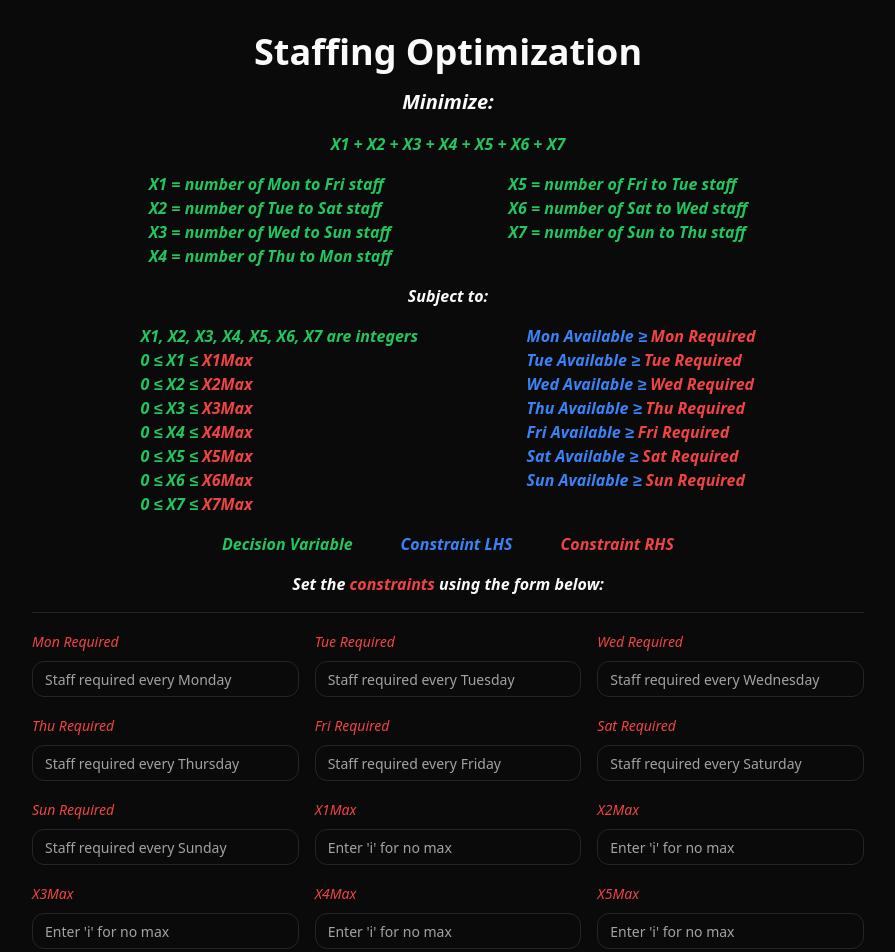
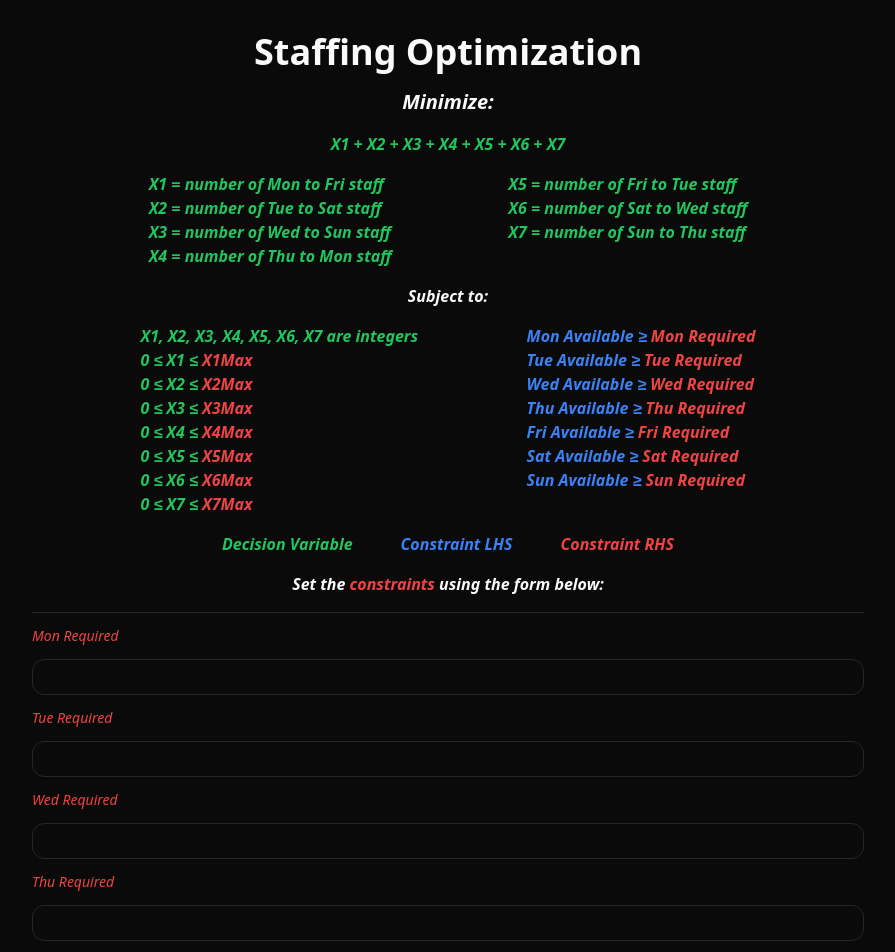
Before and after one commit to remilebeau/optimization, a Next.js app: page / in a window 1280 px wide. Shown: the top 952 px of the page, without its empty margins (192-1087 px from the left). Built offline with nearby package versions, Linux system fonts and the light colour scheme.

Commit message:
remove FieldWithLabel component

```diff
--- a/src/components/FieldWithLabel.tsx
+++ /dev/null
@@ -1,39 +0,0 @@
-import {
-  FormLabel,
-  FormControl,
-  FormField,
-  FormItem,
-  FormMessage,
-} from "@/components/ui/form";
-import { Input } from "@/components/ui/input";
-import { useFormContext } from "react-hook-form";
-
-type Props = {
-  label: string;
-  name: string;
-  placeholder?: string;
-};
-
-export default function FieldWithLabel({ label, name, placeholder }: Props) {
-  const form = useFormContext();
-  return (
-    <FormField
-      control={form.control}
-      name={name}
-      render={({ field }) => (
-        <FormItem>
-          <FormLabel>{label}</FormLabel>
-          <FormControl>
-            <Input
-              required
-              placeholder={placeholder}
-              className="rounded-xl"
-              {...field}
-            />
-          </FormControl>
-          <FormMessage />
-        </FormItem>
-      )}
-    />
-  );
-}
--- a/src/components/OptimizationForm.tsx
+++ b/src/components/OptimizationForm.tsx
@@ -1,5 +1,6 @@
 "use client";
-import { Form } from "@/components/ui/form";
+import { Form, FormControl, FormField } from "@/components/ui/form";
+import { Input } from "@/components/ui/input";
 import { zodResolver } from "@hookform/resolvers/zod";
 import { useForm } from "react-hook-form";
 import { z } from "zod";
@@ -7,9 +8,9 @@ import optimization from "@/lib/optimization";
 import OptimizationResults from "@/components/OptimizationResults";
 import Loader from "@/components/Loader";
 import { Button } from "@/components/ui/button";
-import FieldWithLabel from "@/components/FieldWithLabel";
 import { useState } from "react";
 import type { OptimalSolution } from "@/types/OptimalSolution";
+import { Label } from "@/components/ui/label";
 
 export default function OptimizationForm() {
   const formSchema = z.object({
@@ -68,78 +69,148 @@ export default function OptimizationForm() {
         <Form {...form}>
           <form
             onSubmit={form.handleSubmit(onSubmit)}
-            className="flex flex-col gap-4 italic text-red-500 sm:grid sm:grid-cols-3"
+            className="flex flex-col gap-4 italic text-red-500"
+            // className="flex flex-col gap-4 italic text-red-500 sm:grid sm:grid-cols-3"
           >
-            <FieldWithLabel
-              label="Mon Required"
+            <Label>Mon Required</Label>
+            <FormField
+              control={form.control}
               name="monReq"
-              placeholder="Staff required every Monday"
+              render={({ field }) => (
+                <FormControl>
+                  <Input className="rounded-xl" {...field} />
+                </FormControl>
+              )}
             />
-            <FieldWithLabel
-              label="Tue Required"
+            <Label>Tue Required</Label>
+            <FormField
+              control={form.control}
               name="tueReq"
-              placeholder="Staff required every Tuesday"
+              render={({ field }) => (
+                <FormControl>
+                  <Input className="rounded-xl" {...field} />
+                </FormControl>
+              )}
             />
-            <FieldWithLabel
-              label="Wed Required"
+            <Label>Wed Required</Label>
+            <FormField
+              control={form.control}
               name="wedReq"
-              placeholder="Staff required every Wednesday"
+              render={({ field }) => (
+                <FormControl>
+                  <Input className="rounded-xl" {...field} />
+                </FormControl>
+              )}
             />
-            <FieldWithLabel
-              label="Thu Required"
+            <Label>Thu Required</Label>
+            <FormField
+              control={form.control}
               name="thuReq"
-              placeholder="Staff required every Thursday"
+              render={({ field }) => (
+                <FormControl>
+                  <Input className="rounded-xl" {...field} />
+                </FormControl>
+              )}
             />
-            <FieldWithLabel
-              label="Fri Required"
+            <Label>Fri Required</Label>
+            <FormField
+              control={form.control}
               name="friReq"
-              placeholder="Staff required every Friday"
+              render={({ field }) => (
+                <FormControl>
+                  <Input className="rounded-xl" {...field} />
+                </FormControl>
+              )}
             />
-            <FieldWithLabel
-              label="Sat Required"
+            <Label>Sat Required</Label>
+            <FormField
+              control={form.control}
               name="satReq"
-              placeholder="Staff required every Saturday"
+              render={({ field }) => (
+                <FormControl>
+                  <Input className="rounded-xl" {...field} />
+                </FormControl>
+              )}
             />
-            <FieldWithLabel
-              label="Sun Required"
+            <Label>Sun Required</Label>
+            <FormField
+              control={form.control}
               name="sunReq"
-              placeholder="Staff required every Sunday"
+              render={({ field }) => (
+                <FormControl>
+                  <Input className="rounded-xl" {...field} />
+                </FormControl>
+              )}
             />
-
-            <FieldWithLabel
-              label="X1Max"
+            <Label>X1Max</Label>
+            <FormField
+              control={form.control}
               name="x1Max"
-              placeholder="Enter 'i' for no max"
+              render={({ field }) => (
+                <FormControl>
+                  <Input className="rounded-xl" {...field} />
+                </FormControl>
+              )}
             />
-            <FieldWithLabel
-              label="X2Max"
+            <Label>X2Max</Label>
+            <FormField
+              control={form.control}
               name="x2Max"
-              placeholder="Enter 'i' for no max"
+              render={({ field }) => (
+                <FormControl>
+                  <Input className="rounded-xl" {...field} />
+                </FormControl>
+              )}
             />
-            <FieldWithLabel
-              label="X3Max"
+            <Label>X3Max</Label>
+            <FormField
+              control={form.control}
               name="x3Max"
-              placeholder="Enter 'i' for no max"
+              render={({ field }) => (
+                <FormControl>
+                  <Input className="rounded-xl" {...field} />
+                </FormControl>
+              )}
             />
-            <FieldWithLabel
-              label="X4Max"
+            <Label>X4Max</Label>
+            <FormField
+              control={form.control}
               name="x4Max"
-              placeholder="Enter 'i' for no max"
+              render={({ field }) => (
+                <FormControl>
+                  <Input className="rounded-xl" {...field} />
+                </FormControl>
+              )}
             />
-            <FieldWithLabel
-              label="X5Max"
+            <Label>X5Max</Label>
+            <FormField
+              control={form.control}
               name="x5Max"
-              placeholder="Enter 'i' for no max"
+              render={({ field }) => (
+                <FormControl>
+                  <Input className="rounded-xl" {...field} />
+                </FormControl>
+              )}
             />
-            <FieldWithLabel
-              label="X6Max"
+            <Label>X6Max</Label>
+            <FormField
+              control={form.control}
               name="x6Max"
-              placeholder="Enter 'i' for no max"
+              render={({ field }) => (
+                <FormControl>
+                  <Input className="rounded-xl" {...field} />
+                </FormControl>
+              )}
             />
-            <FieldWithLabel
-              label="X7Max"
+            <Label>X7Max</Label>
+            <FormField
+              control={form.control}
               name="x7Max"
-              placeholder="Enter 'i' for no max"
+              render={({ field }) => (
+                <FormControl>
+                  <Input className="rounded-xl" {...field} />
+                </FormControl>
+              )}
             />
 
             <Button className="rounded-xl sm:col-span-3" type="submit">
```
